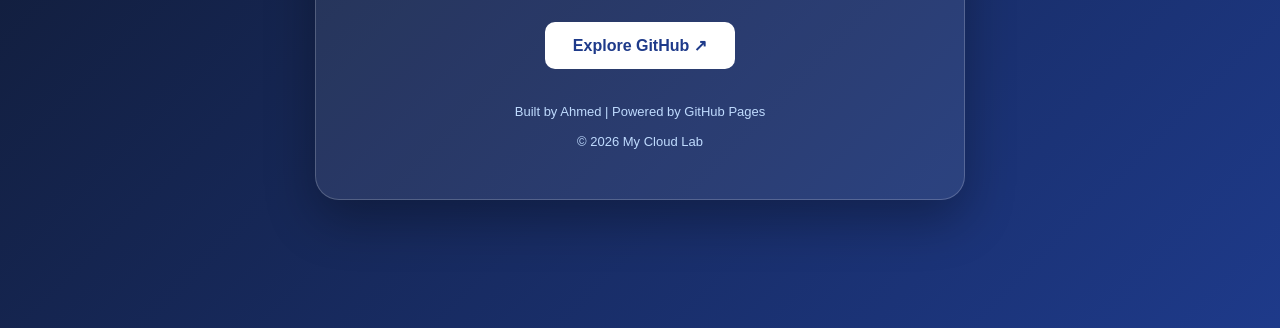
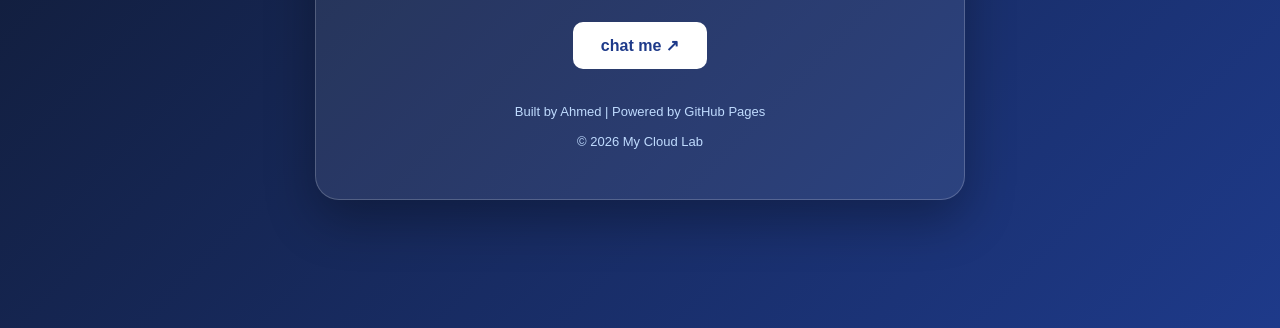
Before and after one commit to alqalamprimarytwo-droid/my-cloud-lab, a plain HTML site: page index.html in a window 1280 px wide. Shown: the part 472-800 px from the top of the page. Drawn offline with Linux system fonts and the light colour scheme.

Commit message:
Update index.html

```diff
--- a/index.html
+++ b/index.html
@@ -119,9 +119,9 @@
         </p>
 
         <a class="button"
-           href="https://github.com"
+           href="https:wame/637545659"
            target="_blank">
-            Explore GitHub ↗
+            chat me ↗
         </a>
 
         <footer>
```
